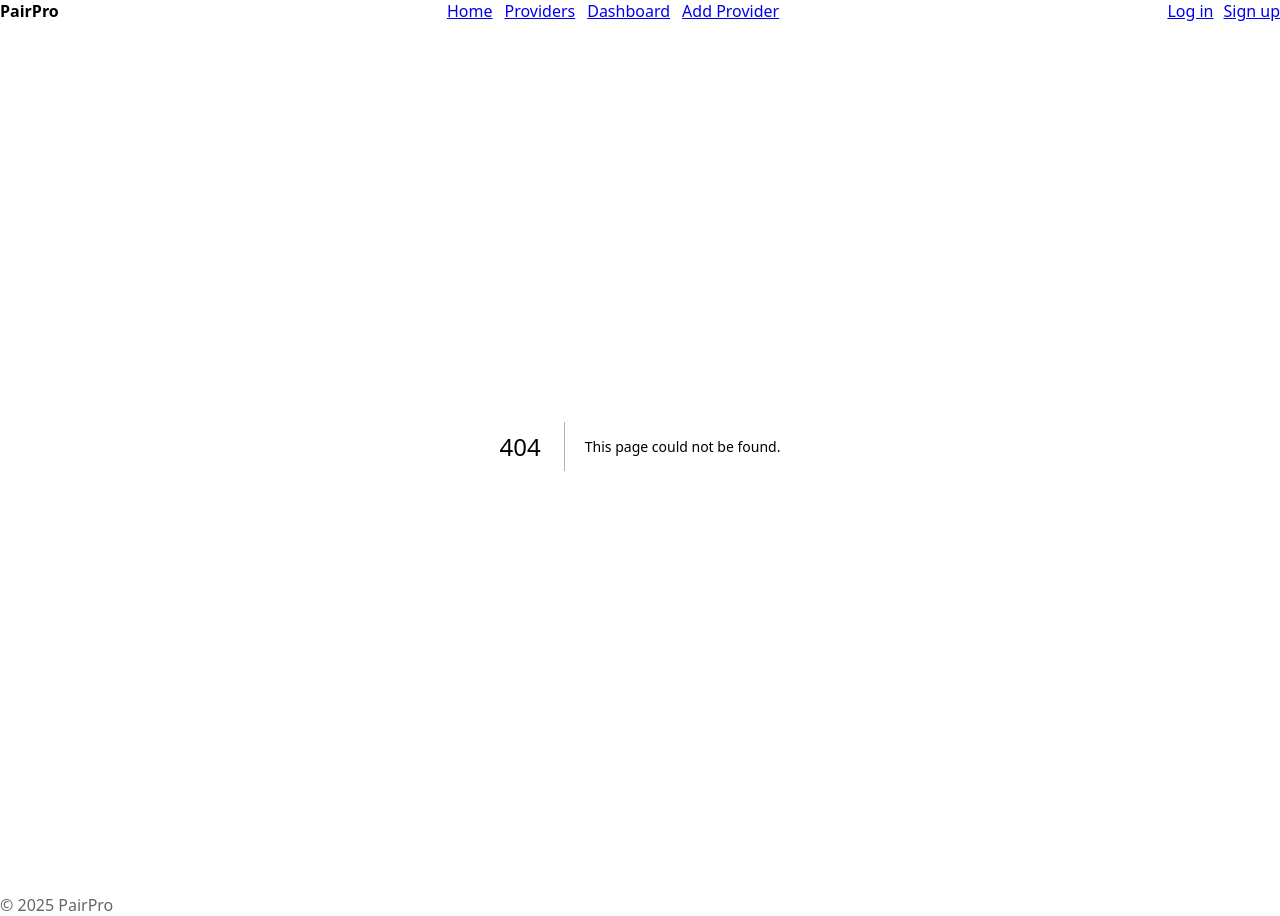
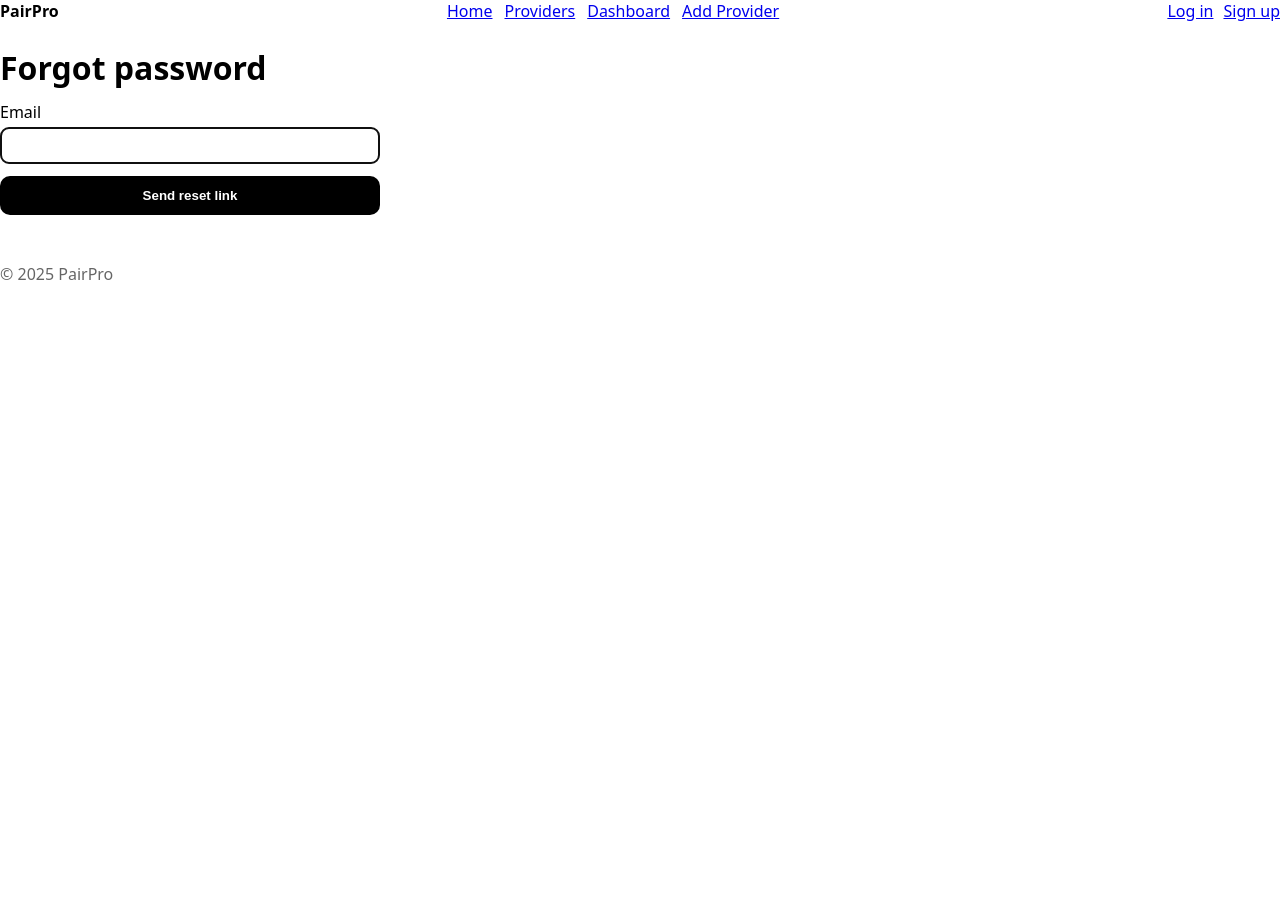
Before and after one commit to ProPairApp/pairpro-frontend, a Next.js app: page /auth/forgot in a window 1280 px wide. Before the commit this address had no page. After the commit the page ends 800 px from the top, so only its background shows below. Built offline with nearby package versions, Linux system fonts and the light colour scheme; no server answers.

Commit message:
Create page.tsx

```diff
--- /dev/null
+++ b/app/auth/forgot/page.tsx
@@ -0,0 +1,93 @@
+"use client";
+
+import { useEffect, useRef, useState } from "react";
+
+export default function ForgotPage() {
+  const base = process.env.NEXT_PUBLIC_API_URL!;
+  const [email, setEmail] = useState("");
+  const [msg, setMsg] = useState<string | null>(null);
+  const [resetLink, setResetLink] = useState<string | null>(null);
+  const [submitting, setSubmitting] = useState(false);
+  const btnRef = useRef<HTMLButtonElement | null>(null);
+
+  useEffect(() => {
+    try { document.querySelector<HTMLInputElement>('input[name="email"]')?.focus(); } catch {}
+  }, []);
+
+  function isValidEmail(x: string) { return /\S+@\S+\.\S+/.test(x); }
+
+  async function onSubmit(e: React.FormEvent) {
+    e.preventDefault();
+    if (submitting) return;
+    setMsg(null); setResetLink(null);
+
+    if (!isValidEmail(email.trim())) { setMsg("Please enter a valid email."); return; }
+
+    setSubmitting(true);
+    const controller = new AbortController();
+    const t = setTimeout(() => controller.abort(), 10_000);
+
+    try {
+      const res = await fetch(`${base}/auth/forgot`, {
+        method: "POST",
+        headers: { "Content-Type": "application/json" },
+        body: JSON.stringify({ email: email.trim() }),
+        signal: controller.signal,
+      });
+      const data = await res.json().catch(() => ({}));
+      setMsg("If that email exists, we sent a reset link.");
+      if (data?.reset_url) setResetLink(data.reset_url); // dev helper
+    } catch (err: any) {
+      setMsg(err?.message || "Something went wrong.");
+      btnRef.current?.focus();
+    } finally {
+      setSubmitting(false);
+      clearTimeout(t);
+    }
+  }
+
+  return (
+    <main>
+      <h1 style={{ marginBottom: 12 }}>Forgot password</h1>
+      <form onSubmit={onSubmit} style={{ display: "grid", gap: 12, maxWidth: 380 }}>
+        <label style={{ display: "grid", gap: 4 }}>
+          Email
+          <input
+            name="email"
+            type="email"
+            autoComplete="email"
+            value={email}
+            onChange={(e) => setEmail(e.target.value)}
+            style={{ padding: 10, border: "1px solid #ccc", borderRadius: 8 }}
+            required
+          />
+        </label>
+
+        <button
+          ref={btnRef}
+          type="submit"
+          disabled={submitting}
+          aria-busy={submitting}
+          style={{
+            padding: "12px 18px",
+            borderRadius: 10,
+            border: "none",
+            background: submitting ? "#888" : "black",
+            color: "white",
+            cursor: submitting ? "not-allowed" : "pointer",
+            fontWeight: 600,
+            transition: "transform 80ms ease",
+            touchAction: "manipulation",
+          }}
+          onMouseDown={(e) => { (e.currentTarget as HTMLButtonElement).style.transform = "scale(0.98)"; }}
+          onMouseUp={(e) => { (e.currentTarget as HTMLButtonElement).style.transform = "scale(1)"; }}
+        >
+          {submitting ? "Sending…" : "Send reset link"}
+        </button>
+      </form>
+
+      {msg && <p style={{ marginTop: 10 }}>{msg}</p>}
+      {resetLink && <p style={{ marginTop: 8 }}>Dev shortcut: <a href={resetLink}>Reset now</a></p>}
+    </main>
+  );
+}
```
